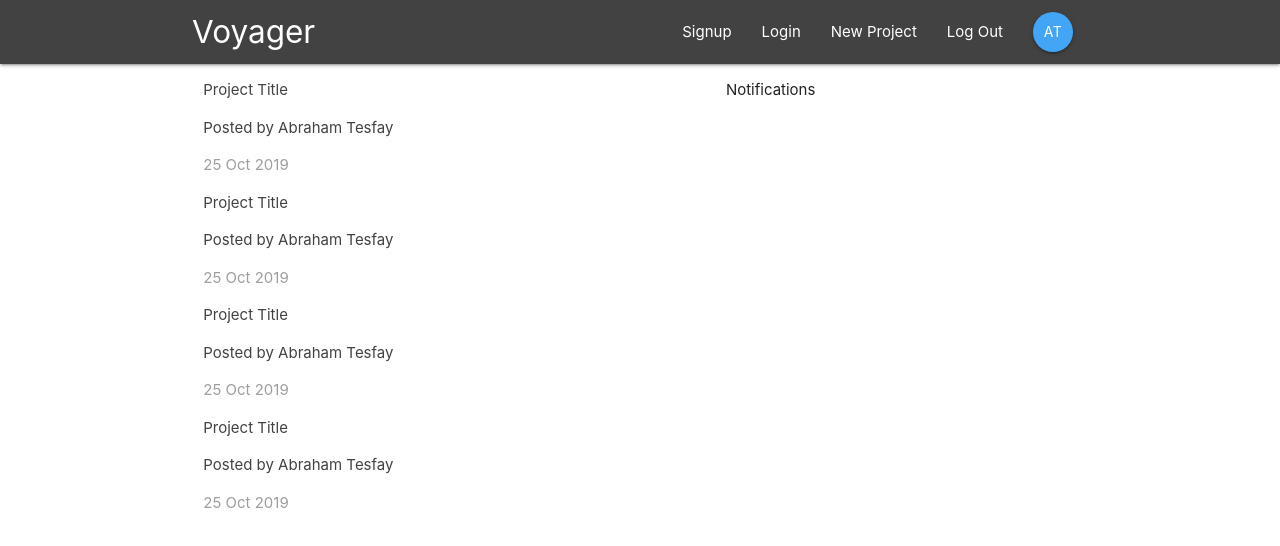
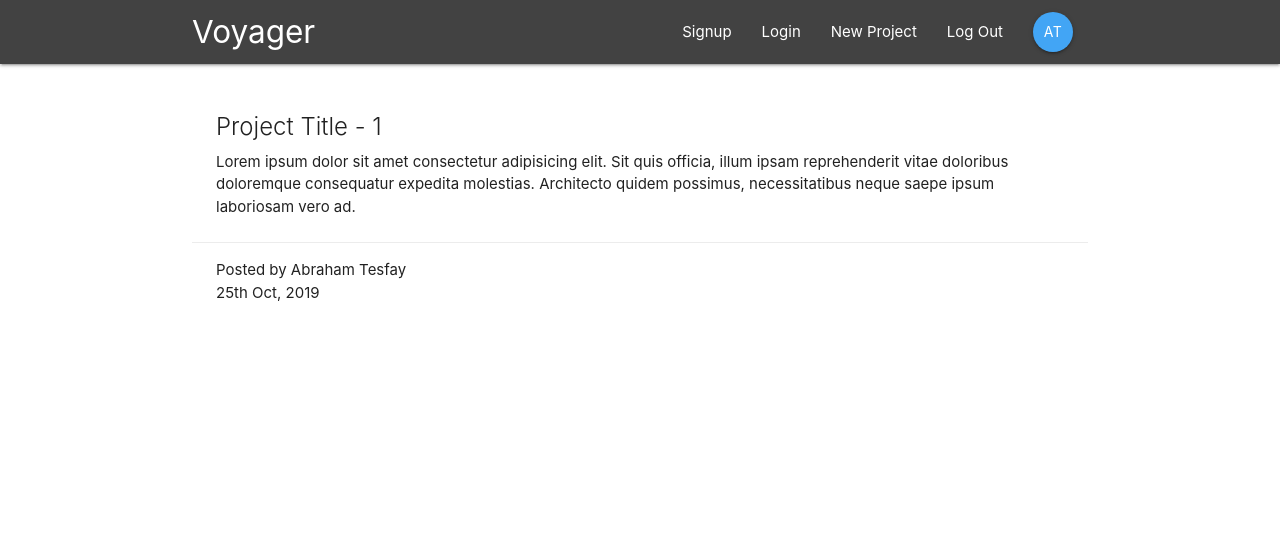
Before and after one commit to atesfay/Voyager, a React (Create React App) app: page /project/1 in a window 1280 px wide. Shown: the top 546 px of the page. Built offline with nearby package versions, Linux system fonts and the light colour scheme.

Commit message:
Add ProjectDetails Components

```diff
--- a/src/App.js
+++ b/src/App.js
@@ -1,8 +1,8 @@
 import React from 'react';
 import { BrowserRouter, Switch, Route } from 'react-router-dom'
 import Navbar from './components/layout/Navbar'
-import Dashboard from './components/dashboard/Dashboard';
-
+import Dashboard from './components/dashboard/Dashboard'
+import ProjectDetails from './components/projects/ProjectDetails'
 
 
 function App() {
@@ -11,7 +11,9 @@ function App() {
       <div className="App">
         <Navbar/ >
         <Switch>
-          <Route path='/' component={Dashboard} />
+          <Route exact path='/' component={Dashboard} />
+          <Route path='/project/:id' component={ProjectDetails} />
+
         </Switch>
       </div>
     </BrowserRouter>
--- a/src/components/projects/ProjectDetails.js
+++ b/src/components/projects/ProjectDetails.js
@@ -0,0 +1,23 @@
+import React from 'react'
+
+const ProjectDetails = (props) => {
+    const id = props.match.params.id;
+
+    return (
+        <div className="container section project-details">
+            <div className="card z-depth-0">
+                <div className="card-content">
+                    <span className="card-title">Project Title - {id}</span>
+                    <p>Lorem ipsum dolor sit amet consectetur adipisicing elit. Sit quis officia, illum ipsam reprehenderit vitae doloribus doloremque consequatur expedita molestias. Architecto quidem possimus, necessitatibus neque saepe ipsum laboriosam vero ad.</p>
+                </div>
+                <div className="card-action gray lighten-4 gray-text">
+                    <div>Posted by Abraham Tesfay</div>
+                    <div>25th Oct, 2019</div>
+                </div>
+            </div>
+
+        </div>
+    )
+}
+
+export default ProjectDetails
```
